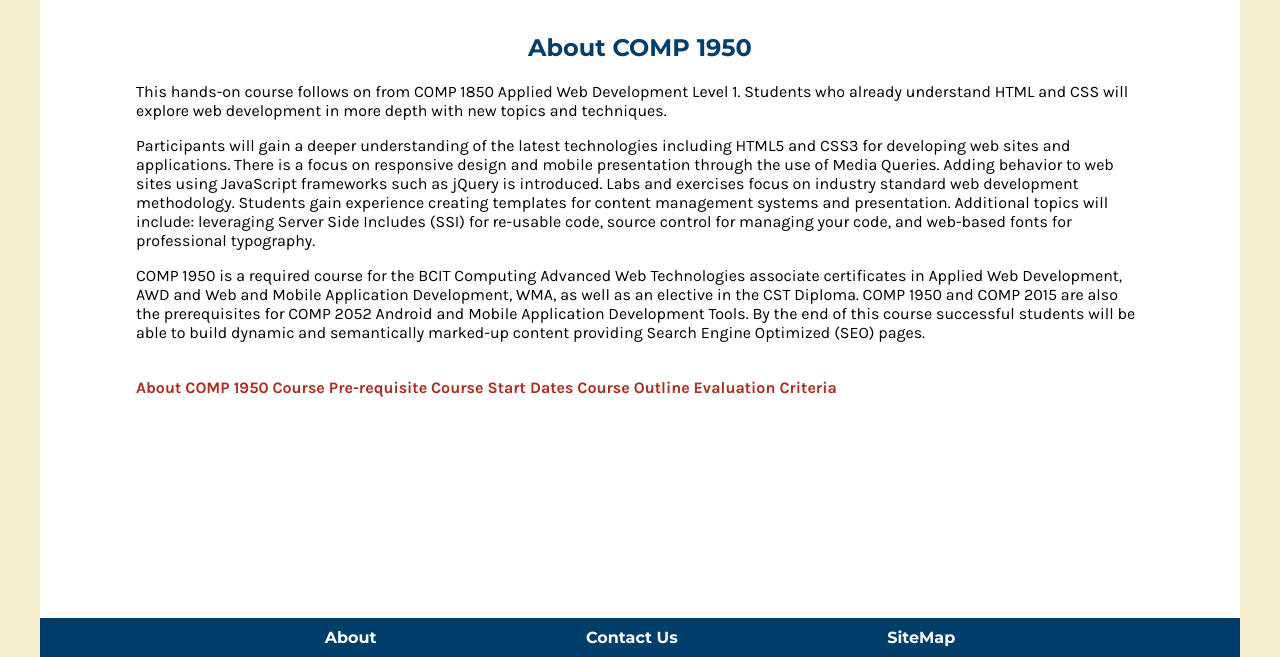
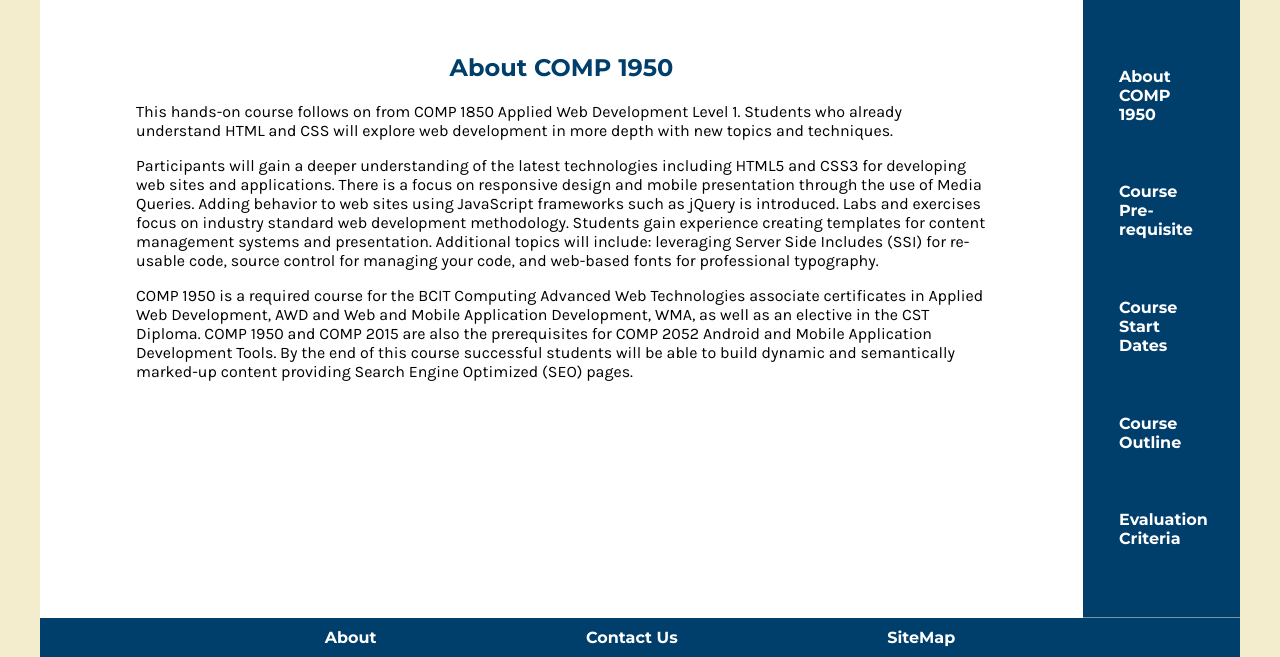
Before and after one commit to aaisha-mahmood/COMP1950, a plain HTML site: page about.html in a window 1280 px wide. Shown: the part 143-800 px from the top of the page. Drawn offline with nearby package versions, Linux system fonts and the light colour scheme; files that its build step writes are made by us from their sources.

Commit message:
imported about page in styles scss

```diff
--- a/scss/styles.scss
+++ b/scss/styles.scss
@@ -13,6 +13,9 @@
 /* --Import Lessons Styles-- */
 @import 'lessons';
 
+/* --Import About Styles-- */
+@import 'about';
+
 /* --Impport SiteMap Styles-- */
 @import 'sitemap';
 
```
